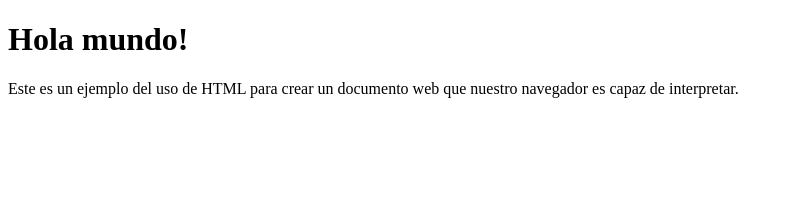
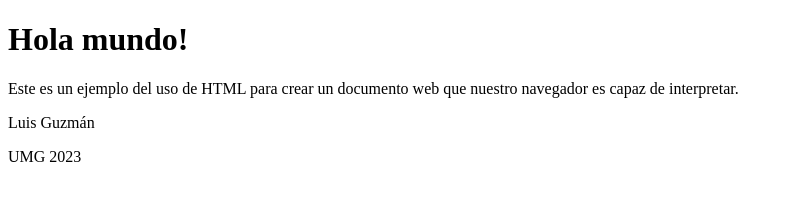
Before and after one commit to lguzmanUMG/Laboratorio1_UMG, a plain HTML site: page index.html in a window 1280 px wide. Shown: the whole page, without its empty margins (0-793 px from the left). Drawn offline with Linux system fonts and the light colour scheme.

Commit message:
Se agregan credenciales

```diff
--- a/index.html
+++ b/index.html
@@ -7,6 +7,8 @@
     <div id="una capa">
       <h1>Hola mundo!</h1>
       <p>Este es un ejemplo del uso de HTML para crear un documento web que nuestro navegador es capaz de interpretar.</p>
+      <p>Luis Guzmán</p>
+      <p>UMG 2023</p>
     </div>
   </body>
 </HTML>
```
